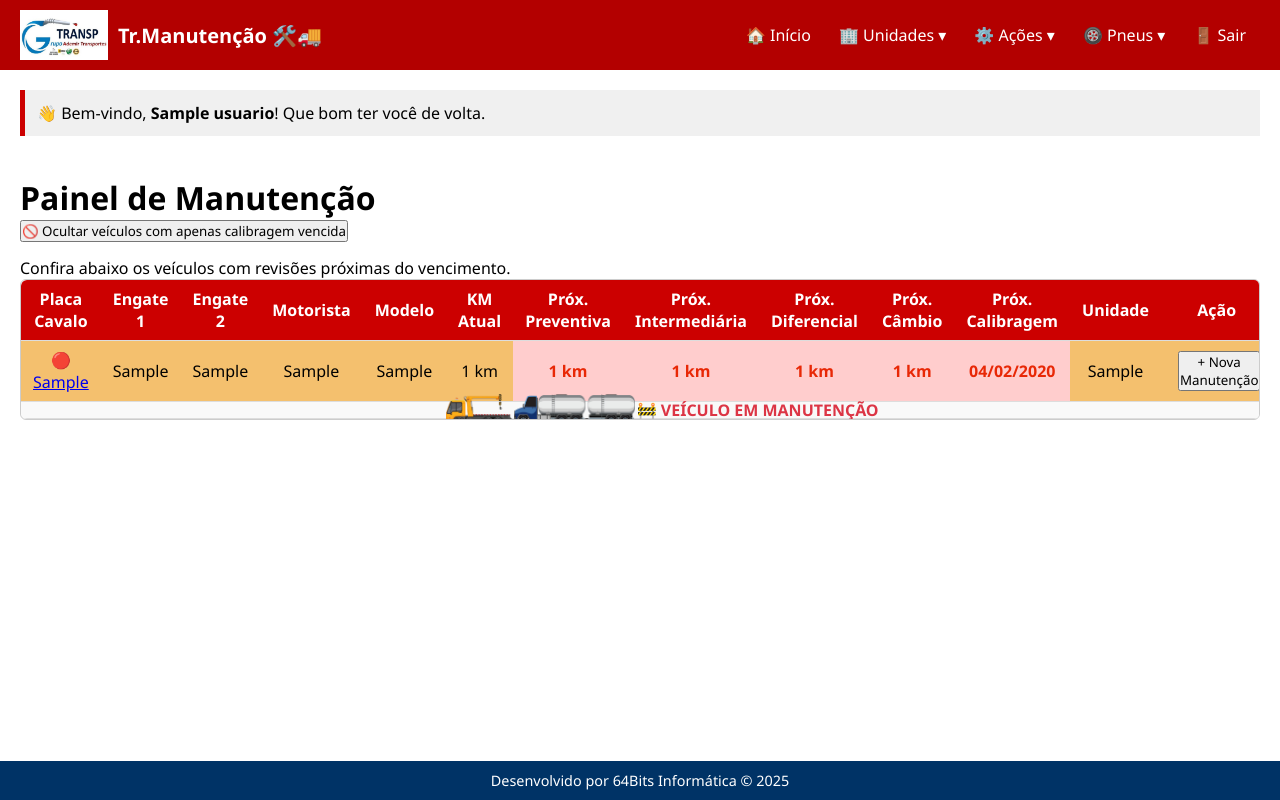
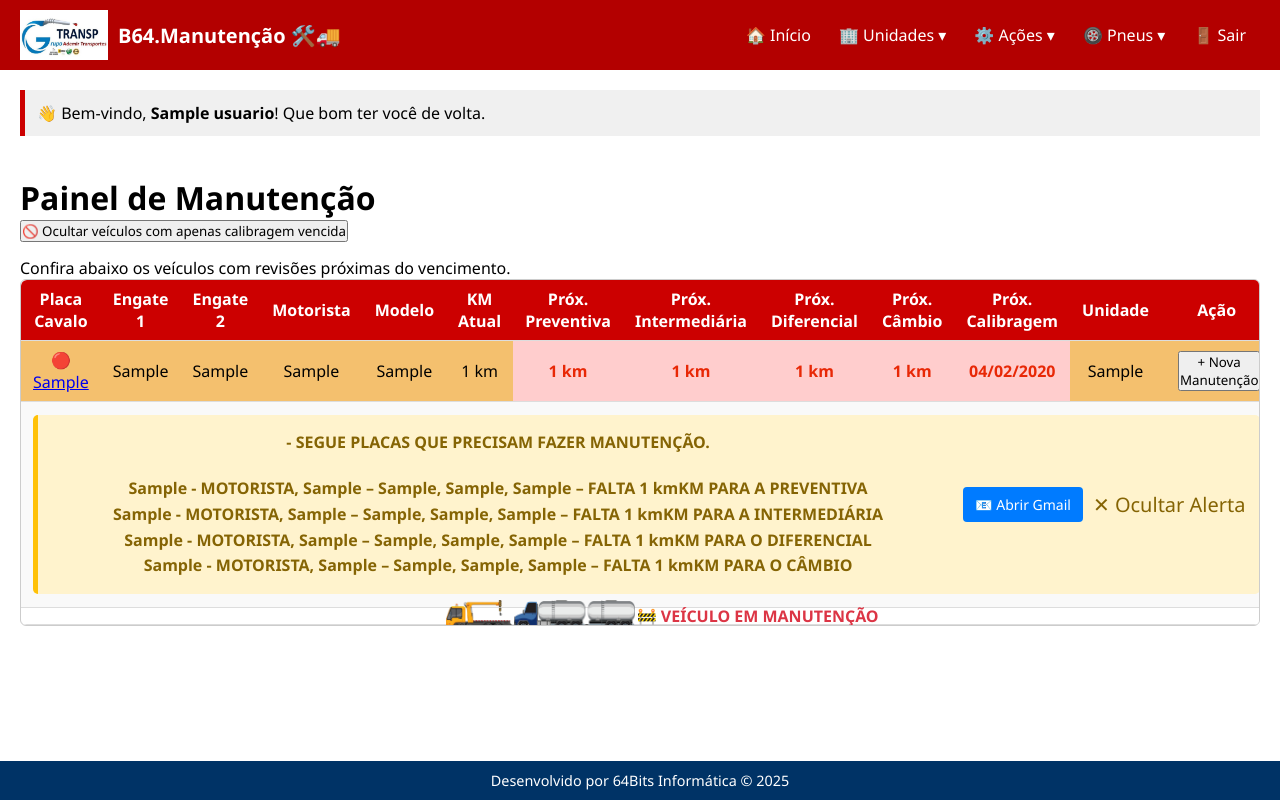
Before and after one commit to pd-ademir/manutencao, a Flask app: page / in a window 1280 px wide. Run offline with Flask 3, Linux system fonts and the light colour scheme; a user stored in the database is signed in; tables that the repository leaves empty hold one stand-in row (values such as "Sample post").

Commit message:
alerta para solicitar parada do veiculo via email

```diff
--- a/app/templates/base.html
+++ b/app/templates/base.html
@@ -13,7 +13,7 @@
   <header class="navbar">
     <div class="navbar-logo">
       <img src="{{ url_for('static', filename='logo.jpg') }}" alt="Logo">
-      <span class="sistema-titulo">Tr.Manutenção 🛠️🚚 </span>
+      <span class="sistema-titulo">B64.Manutenção 🛠️🚚 </span>
     </div>
     <nav class="navbar-menu">
       <ul>
--- a/app/templates/index.html
+++ b/app/templates/index.html
@@ -49,77 +49,79 @@
     </thead>
     <tbody>
       {% for veiculo in veiculos %}
+        <!-- Linha do veículo (sem alterações) -->
         <tr data-placa="{{ veiculo.placa }}" class="{% if veiculo.em_manutencao %}linha-manutencao{% endif %}">
             <td>
-            {% if veiculo.data_proxima_revisao_carreta %}
-              {% set dias_para_revisao = (veiculo.data_proxima_revisao_carreta - current_date).days %}
-              {% if dias_para_revisao < 0 %}
-                <span class="badge bg-danger" title="Revisão atrasada em {{ -dias_para_revisao }} dias">🔴</span>
-              {% elif dias_para_revisao <= 30 %}
-                <span class="badge bg-warning text-dark" title="Revisão em {{ dias_para_revisao }} dias">🟡</span>
-              {% endif %}
-            {% endif %}
-            <a href="{{ url_for('checklist.por_placa', placa=veiculo.placa) }}"
-              class="link-primary text-decoration-none"
-              title="Próxima revisão da carreta: {{ veiculo.data_proxima_revisao_carreta.strftime('%d/%m/%Y') if veiculo.data_proxima_revisao_carreta else 'Sem previsão' }}">
-              {{ veiculo.placa }}
-            </a>
+                {% if veiculo.data_proxima_revisao_carreta %}{% set dias_para_revisao = (veiculo.data_proxima_revisao_carreta - current_date).days %}{% if dias_para_revisao < 0 %}<span class="badge bg-danger" title="Revisão atrasada em {{ -dias_para_revisao }} dias">🔴</span>{% elif dias_para_revisao <= 30 %}<span class="badge bg-warning text-dark" title="Revisão em {{ dias_para_revisao }} dias">🟡</span>{% endif %}{% endif %}
+                <a href="{{ url_for('checklist.por_placa', placa=veiculo.placa) }}" class="link-primary text-decoration-none" title="Próxima revisão da carreta: {{ veiculo.data_proxima_revisao_carreta.strftime('%d/%m/%Y') if veiculo.data_proxima_revisao_carreta else 'Sem previsão' }}">{{ veiculo.placa }}</a>
             </td>
             <td>{{ veiculo.placa_1 or '-' }}</td>
             <td>{{ veiculo.placa_2 or '-' }}</td>
             <td>{{ veiculo.motorista }}</td>
             <td>{{ veiculo.modelo }}</td>
-          <td title="Atualizado em: {{ veiculo.data_ultima_atualizacao_km.strftime('%d/%m/%Y %H:%M') if veiculo.data_ultima_atualizacao_km else 'Sem registro' }}">
-            {{ veiculo.km_atual | format_km }}
-          </td>
-          <td class="{% if veiculo.km_para_preventiva is not none and veiculo.km_para_preventiva <= 5000 %}alerta{% endif %}">
-            {{ veiculo.km_para_preventiva | format_km if veiculo.km_para_preventiva is not none else '-' }}
-          </td>
-          <td class="{% if veiculo.km_para_intermediaria is not none and veiculo.km_para_intermediaria <= 5000 %}alerta{% endif %}">
-            {{ veiculo.km_para_intermediaria | format_km if veiculo.km_para_intermediaria is not none else '-' }}
-          </td>
-          <td class="{% if veiculo.km_para_diferencial is not none and veiculo.km_para_diferencial <= 5000 %}alerta{% endif %}">
-            {{ veiculo.km_para_diferencial | format_km if veiculo.km_para_diferencial is not none else '-' }}
-          </td>
-          <td class="{% if veiculo.km_para_cambio is not none and veiculo.km_para_cambio <= 5000 %}alerta{% endif %}">
-            {{ veiculo.km_para_cambio | format_km if veiculo.km_para_cambio is not none else '-' }}
-          </td>
-          <td class="{% if veiculo.data_proxima_calibragem and veiculo.data_proxima_calibragem <= current_date %}alerta{% endif %}">
-            {{ veiculo.data_proxima_calibragem.strftime('%d/%m/%Y') if veiculo.data_proxima_calibragem else '-' }}
-          </td>
+            <td title="Atualizado em: {{ veiculo.data_ultima_atualizacao_km.strftime('%d/%m/%Y %H:%M') if veiculo.data_ultima_atualizacao_km else 'Sem registro' }}">{{ veiculo.km_atual | format_km }}</td>
+            <td class="{% if veiculo.km_para_preventiva is not none and veiculo.km_para_preventiva <= 5000 %}alerta{% endif %}">{{ veiculo.km_para_preventiva | format_km if veiculo.km_para_preventiva is not none else '-' }}</td>
+            <td class="{% if veiculo.km_para_intermediaria is not none and veiculo.km_para_intermediaria <= 5000 %}alerta{% endif %}">{{ veiculo.km_para_intermediaria | format_km if veiculo.km_para_intermediaria is not none else '-' }}</td>
+            <td class="{% if veiculo.km_para_diferencial is not none and veiculo.km_para_diferencial <= 5000 %}alerta{% endif %}">{{ veiculo.km_para_diferencial | format_km if veiculo.km_para_diferencial is not none else '-' }}</td>
+            <td class="{% if veiculo.km_para_cambio is not none and veiculo.km_para_cambio <= 5000 %}alerta{% endif %}">{{ veiculo.km_para_cambio | format_km if veiculo.km_para_cambio is not none else '-' }}</td>
+            <td class="{% if veiculo.data_proxima_calibragem and veiculo.data_proxima_calibragem <= current_date %}alerta{% endif %}">{{ veiculo.data_proxima_calibragem.strftime('%d/%m/%Y') if veiculo.data_proxima_calibragem else '-' }}</td>
             <td>{{ veiculo.unidade }}</td>
             <td>
-            {% if current_user.tipo.upper() == 'MASTER' %}
-              <button class="btn btn-warning btn-sm" onclick="alternarManutencao('{{ veiculo.placa }}')">⚙️ Em Manutenção</button>
-            {% endif %}
-            <button onclick="window.location.href='{{ url_for('main.realizar_manutencao', placa_pre_selecionada=veiculo.placa) }}'" class="btn btn-info btn-sm" style="margin-left: 5px;">
-              + Nova Manutenção
-            </button>
+                {% if current_user.tipo.upper() == 'MASTER' %}<button class="btn btn-warning btn-sm" onclick="alternarManutencao('{{ veiculo.placa }}')">⚙️ Em Manutenção</button>{% endif %}
+                <button onclick="window.location.href='{{ url_for('main.realizar_manutencao', placa_pre_selecionada=veiculo.placa) }}'" class="btn btn-info btn-sm" style="margin-left: 5px;">+ Nova Manutenção</button>
             </td>
         </tr>
 
-        {% if veiculo.manutencoes_vencidas %}
-          <tr class="linha-bloqueio">
+        <!-- Bloco de Alerta de Agendamento -->
+        {% set manutencoes_proximas = [] %}
+        {% if veiculo.km_para_preventiva is not none and 0 < veiculo.km_para_preventiva <= 1000 %}{% set _ = manutencoes_proximas.append(1) %}{% endif %}
+        {% if veiculo.km_para_intermediaria is not none and 0 < veiculo.km_para_intermediaria <= 1000 %}{% set _ = manutencoes_proximas.append(1) %}{% endif %}
+        {% if veiculo.km_para_diferencial is not none and 0 < veiculo.km_para_diferencial <= 1000 %}{% set _ = manutencoes_proximas.append(1) %}{% endif %}
+        {% if veiculo.km_para_cambio is not none and 0 < veiculo.km_para_cambio <= 1000 %}{% set _ = manutencoes_proximas.append(1) %}{% endif %}
+
+        {% if manutencoes_proximas %}
+            <tr class="linha-alerta-agendamento" id="alerta-agendamento-{{ veiculo.placa }}">
                 <td colspan="13">
-              <div class="alerta-bloqueio">
-                🚫 <strong>VEÍCULO BLOQUEADO</strong>: Manutenção vencida — {{ veiculo.manutencoes_vencidas | join(', ') }}.
-                <br>Este veículo <strong>não deve entrar em operação</strong> até que a manutenção seja realizada.
+                    <div class="card-alerta-agendamento">
+                        <!-- INÍCIO DA MODIFICAÇÃO: Novo formato de texto -->
+                        <div class="card-texto" style="font-family: monospace; line-height: 1.6;">
+                            <strong>- SEGUE PLACAS QUE PRECISAM FAZER MANUTENÇÃO.</strong><br><br>
+                            {% if veiculo.km_para_preventiva is not none and 0 < veiculo.km_para_preventiva <= 1000 %}
+                                <strong>{{ veiculo.unidade }} - MOTORISTA, {{ veiculo.motorista or 'N/A' }} – {{ veiculo.placa }}{% if veiculo.placa_1 %}, {{ veiculo.placa_1 }}{% endif %}{% if veiculo.placa_2 %}, {{ veiculo.placa_2 }}{% endif %} – FALTA {{ veiculo.km_para_preventiva | format_km }}KM PARA A PREVENTIVA</strong><br>
+                            {% endif %}
+                            {% if veiculo.km_para_intermediaria is not none and 0 < veiculo.km_para_intermediaria <= 1000 %}
+                                <strong>{{ veiculo.unidade }} - MOTORISTA, {{ veiculo.motorista or 'N/A' }} – {{ veiculo.placa }}{% if veiculo.placa_1 %}, {{ veiculo.placa_1 }}{% endif %}{% if veiculo.placa_2 %}, {{ veiculo.placa_2 }}{% endif %} – FALTA {{ veiculo.km_para_intermediaria | format_km }}KM PARA A INTERMEDIÁRIA</strong><br>
+                            {% endif %}
+                            {% if veiculo.km_para_diferencial is not none and 0 < veiculo.km_para_diferencial <= 1000 %}
+                                <strong>{{ veiculo.unidade }} - MOTORISTA, {{ veiculo.motorista or 'N/A' }} – {{ veiculo.placa }}{% if veiculo.placa_1 %}, {{ veiculo.placa_1 }}{% endif %}{% if veiculo.placa_2 %}, {{ veiculo.placa_2 }}{% endif %} – FALTA {{ veiculo.km_para_diferencial | format_km }}KM PARA O DIFERENCIAL</strong><br>
+                            {% endif %}
+                            {% if veiculo.km_para_cambio is not none and 0 < veiculo.km_para_cambio <= 1000 %}
+                                <strong>{{ veiculo.unidade }} - MOTORISTA, {{ veiculo.motorista or 'N/A' }} – {{ veiculo.placa }}{% if veiculo.placa_1 %}, {{ veiculo.placa_1 }}{% endif %}{% if veiculo.placa_2 %}, {{ veiculo.placa_2 }}{% endif %} – FALTA {{ veiculo.km_para_cambio | format_km }}KM PARA O CÂMBIO</strong><br>
+                            {% endif %}
+                        </div>
+                        <!-- FIM DA MODIFICAÇÃO -->
+
+                        <div class="card-botoes">
+                            <!-- INÍCIO DA MODIFICAÇÃO: O link agora aponta para a página principal do Gmail -->
+                            <a href="https://mail.google.com/"
+                               target="_blank"
+                               rel="noopener noreferrer"
+                               class="btn-email">
+                                📧 Abrir Gmail
+                            </a>
+                            <!-- FIM DA MODIFICAÇÃO -->
+                            <button onclick="ocultarAlertaAgendamento('{{ veiculo.placa }}')" class="btn-ocultar">
+                                ✕ Ocultar Alerta
+                            </button>
+                        </div>
                     </div>
                 </td>
             </tr>
         {% endif %}
 
-        {% if veiculo.em_manutencao %}
-          <tr>
-            <td colspan="13" style="position: relative;">
-              <div class="texto-corrente">
-                <img src="/static/guincho.png" alt="Guincho" class="guincho-frontal">
-                <img src="/static/carro-sem-fundo.png" alt="Carro em manutenção" class="guincho-frontal">
-                <span>🚧 VEÍCULO EM MANUTENÇÃO</span>
-              </div>
-            </td>
-          </tr>
-        {% endif %}
+        <!-- Linhas de bloqueio e manutenção (sem alterações) -->
+        {% if veiculo.manutencoes_vencidas %}<tr class="linha-bloqueio"><td colspan="13"><div class="alerta-bloqueio">🚫 <strong>VEÍCULO BLOQUEADO</strong>: Manutenção vencida — {{ veiculo.manutencoes_vencidas | join(', ') }}.<br>Este veículo <strong>não deve entrar em operação</strong> até que a manutenção seja realizada.</div></td></tr>{% endif %}
+        {% if veiculo.em_manutencao %}<tr><td colspan="13" style="position: relative;"><div class="texto-corrente"><img src="/static/guincho.png" alt="Guincho" class="guincho-frontal"><img src="/static/carro-sem-fundo.png" alt="Carro em manutenção" class="guincho-frontal"><span>🚧 VEÍCULO EM MANUTENÇÃO</span></div></td></tr>{% endif %}
       {% else %}
         <tr><td colspan="13">Nenhum veículo com manutenção próxima.</td></tr>
       {% endfor %}
@@ -128,43 +130,33 @@
 </div>
 
 <script>
-  function alternarManutencao(placa) {
-    const token = document.getElementById("csrf_token").value;
-    fetch(`/manutencao/${placa}`, {
-      method: 'POST',
-      headers: {
-        'Content-Type': 'application/json',
-        'X-CSRFToken': token
-      },
-      body: JSON.stringify({})
-    })
-    .then(res => res.json())
-    .then(data => {
-      if (data.status === 'ok') {
-        location.reload();
+document.addEventListener("DOMContentLoaded", function() {
+    const alertas = document.querySelectorAll('.linha-alerta-agendamento');
+    alertas.forEach(alerta => {
+        const placa = alerta.id.replace('alerta-agendamento-', '');
+        if (localStorage.getItem('alerta_agendamento_oculto_' + placa)) {
+            alerta.style.display = 'none';
         }
     });
+});
+function ocultarAlertaAgendamento(placa) {
+    localStorage.setItem('alerta_agendamento_oculto_' + placa, 'true');
+    const alertaParaOcultar = document.getElementById('alerta-agendamento-' + placa);
+    if (alertaParaOcultar) {
+        alertaParaOcultar.style.display = 'none';
+    }
 }
 </script>
 
 <style>
-  .linha-bloqueio {
-    background-color: #ff4d4d;
-    color: white;
-    font-weight: bold;
-    animation: piscar 1s infinite;
-  }
+.card-alerta-agendamento { background-color: #fff3cd; border-left: 5px solid #ffc107; color: #856404; padding: 15px; margin: 5px 0; border-radius: 5px; display: flex; justify-content: space-between; align-items: center; gap: 20px; }
+.card-texto { flex-grow: 1; }
+.card-botoes { display: flex; gap: 10px; align-items: center; }
+.btn-email { background-color: #007bff; color: white; padding: 8px 12px; border-radius: 4px; text-decoration: none; font-size: 14px; white-space: nowrap; }
+.btn-ocultar { background: none; border: none; font-size: 20px; cursor: pointer; color: #856404; }
+.linha-bloqueio { background-color: #ff4d4d; color: white; font-weight: bold; animation: piscar 1s infinite; }
+@keyframes piscar { 0% { background-color: #ff4d4d; } 50% { background-color: #ff9999; } 100% { background-color: #ff4d4d; } }
+.alerta-bloqueio { padding: 10px; font-size: 1.1em; text-align: center; }
+</style>
 
-  @keyframes piscar {
-    0% { background-color: #ff4d4d; }
-    50% { background-color: #ff9999; }
-    100% { background-color: #ff4d4d; }
-  }
-
-  .alerta-bloqueio {
-    padding: 10px;
-    font-size: 1.1em;
-    text-align: center;
-  }
-</style>
 {% endblock %}
```
Lines whose indentation alone changed are shown as unchanged.
